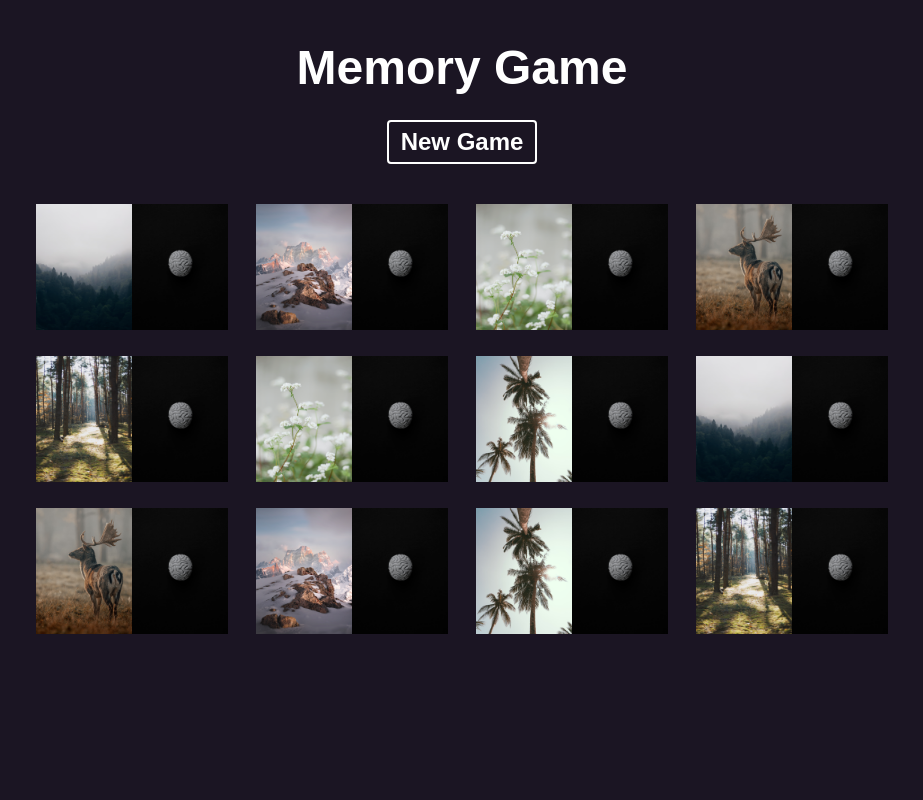
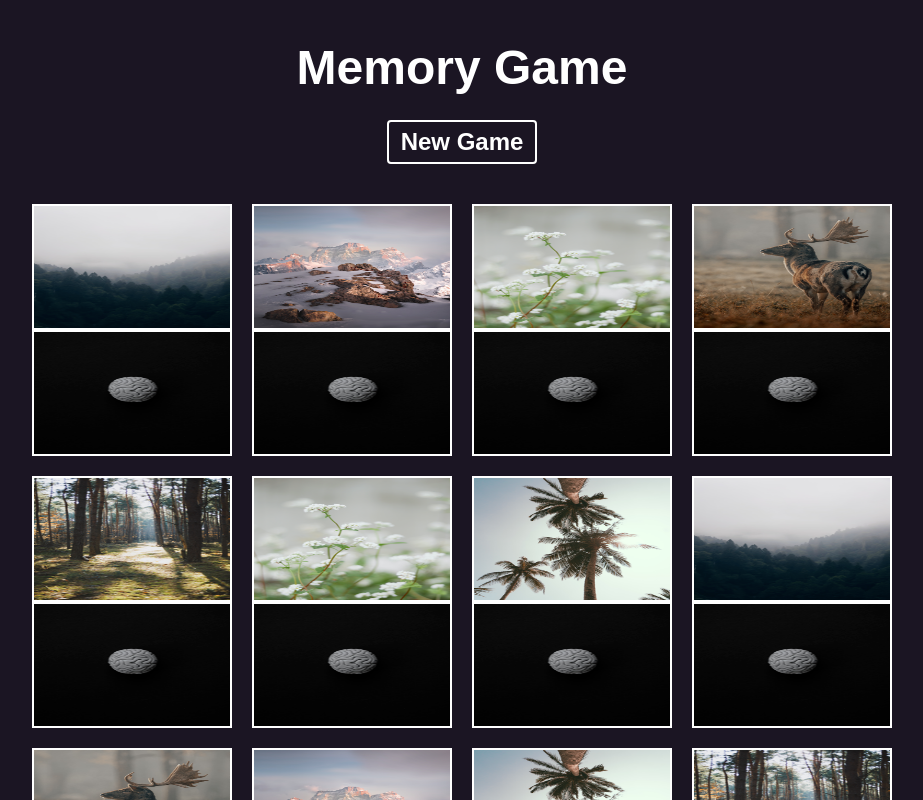
Before and after one commit to brandonfelty/memory-game, a React (Create React App) app: page / in a window 1280 px wide. Both pictures are taken after a click on the button "New Game". Shown: the top 800 px of the page, without its empty margins (178-1101 px from the left). Built offline with nearby package versions, Linux system fonts and the light colour scheme.

Commit message:
edit card styles

```diff
--- a/src/styles/App.css
+++ b/src/styles/App.css
@@ -23,11 +23,6 @@ h1 {
   padding-bottom: 25px;
 }
 
-img {
-  width: 4em;
-  height: calc(1.5 * 3.5em);
-}
-
 .card-grid {
   margin-top: 40px;
   display: grid;
--- a/src/styles/SingleCard.css
+++ b/src/styles/SingleCard.css
@@ -0,0 +1,10 @@
+.card {
+  position: relative;
+}
+
+.card img {
+  width: 100%;
+  display: block;
+  border: 2px solid #fff;
+  height: calc(1.5 * 3.5em);
+}
```
